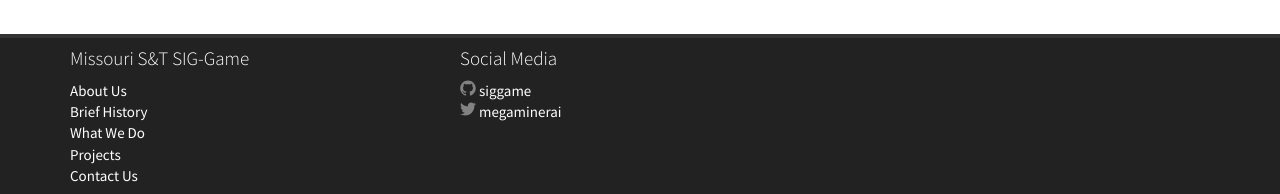
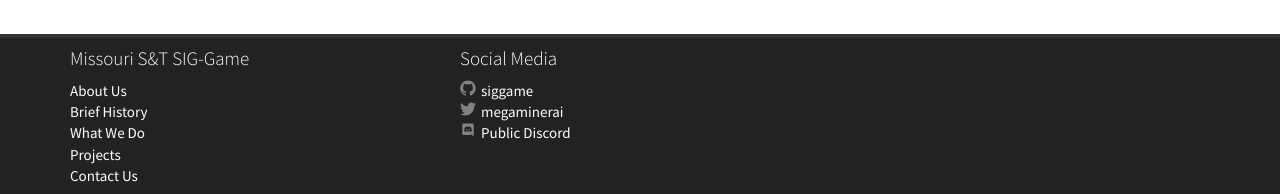
Before and after one commit to siggame/siggame.github.io, a Jekyll site: the page built from index.html, in a window 1280 px wide. Shown: the part 1476-1670 px from the top of the page. Built offline with Jekyll 4.4.1, drawn with Linux system fonts in a browser that asks for light colours; nearby versions of some CDN libraries.

Commit message:
Added Discord link in footer

```diff
--- a/_includes/footer.html
+++ b/_includes/footer.html
@@ -20,7 +20,7 @@
                         <ul>
                             <li>
                                 <a href="https://github.com/siggame">
-                                    <span class="icon icon--github">
+                                    <span class="icon icon--github" style="padding-right:2px;">
                                         <svg viewBox="0 0 16 16" width="16px" height="16px">
                                             <path fill="#828282" d="M7.999,0.431c-4.285,0-7.76,3.474-7.76,7.761 c0,3.428,2.223,6.337,5.307,7.363c0.388,0.071,0.53-0.168,0.53-0.374c0-0.184-0.007-0.672-0.01-1.32 c-2.159,0.469-2.614-1.04-2.614-1.04c-0.353-0.896-0.862-1.135-0.862-1.135c-0.705-0.481,0.053-0.472,0.053-0.472 c0.779,0.055,1.189,0.8,1.189,0.8c0.692,1.186,1.816,0.843,2.258,0.645c0.071-0.502,0.271-0.843,0.493-1.037 C4.86,11.425,3.049,10.76,3.049,7.786c0-0.847,0.302-1.54,0.799-2.082C3.768,5.507,3.501,4.718,3.924,3.65 c0,0,0.652-0.209,2.134,0.796C6.677,4.273,7.34,4.187,8,4.184c0.659,0.003,1.323,0.089,1.943,0.261 c1.482-1.004,2.132-0.796,2.132-0.796c0.423,1.068,0.157,1.857,0.077,2.054c0.497,0.542,0.798,1.235,0.798,2.082 c0,2.981-1.814,3.637-3.543,3.829c0.279,0.24,0.527,0.713,0.527,1.437c0,1.037-0.01,1.874-0.01,2.129 c0,0.208,0.14,0.449,0.534,0.373c3.081-1.028,5.302-3.935,5.302-7.362C15.76,3.906,12.285,0.431,7.999,0.431z"/></svg>
                                     </span>
@@ -30,11 +30,31 @@
                             </li>
                             <li>
                                 <a href="https://twitter.com/megaminerai">
-                                    <span class="icon icon--twitter">
+                                    <span class="icon icon--twitter" style="padding-right:2px;">
                                         <svg viewBox="0 0 16 16" width="16px" height="16px">
                                             <path fill="#828282" d="M15.969,3.058c-0.586,0.26-1.217,0.436-1.878,0.515c0.675-0.405,1.194-1.045,1.438-1.809c-0.632,0.375-1.332,0.647-2.076,0.793c-0.596-0.636-1.446-1.033-2.387-1.033c-1.806,0-3.27,1.464-3.27,3.27 c0,0.256,0.029,0.506,0.085,0.745C5.163,5.404,2.753,4.102,1.14,2.124C0.859,2.607,0.698,3.168,0.698,3.767 c0,1.134,0.577,2.135,1.455,2.722C1.616,6.472,1.112,6.325,0.671,6.08c0,0.014,0,0.027,0,0.041c0,1.584,1.127,2.906,2.623,3.206 C3.02,9.402,2.731,9.442,2.433,9.442c-0.211,0-0.416-0.021-0.615-0.059c0.416,1.299,1.624,2.245,3.055,2.271 c-1.119,0.877-2.529,1.4-4.061,1.4c-0.264,0-0.524-0.015-0.78-0.046c1.447,0.928,3.166,1.469,5.013,1.469 c6.015,0,9.304-4.983,9.304-9.304c0-0.142-0.003-0.283-0.009-0.423C14.976,4.29,15.531,3.714,15.969,3.058z"/></svg>
                                     </span>
                                     <span class="username">megaminerai</span>
+                                </a>
+                            </li>
+                            <li>
+                                <a href="https://discord.gg/QmQqudn">
+                                    <span class="icon icon--discord" style="padding-right:2px;">
+                                        <svg x="0px" y="0px" viewBox="0 0 245 240" width="16px" height="16px">
+                                        <g fill="#828282">
+                                            <path class="st0" d="M104.4,103.9c-5.7,0-10.2,5-10.2,11.1c0,6.1,4.6,11.1,10.2,11.1c5.7,0,10.2-5,10.2-11.1,C114.7,108.9,110.1,103.9,104.4,103.9z"/>
+                                            <path class="st0" d="M140.9,103.9c-5.7,0-10.2,5-10.2,11.1c0,6.1,4.6,11.1,10.2,11.1c5.7,0,10.2-5,10.2-11.1,C151.1,108.9,146.6,103.9,140.9,103.9z"/>
+                                            <path class="st0" d="M189.5,20H55.5C44.2,20,35,29.2,35,40.6v135.2c0,11.4,9.2,20.6,20.5,20.6h113.4l-5.3-18.5l12.8,11.9l12.1,11.2
+                                                L210,220v-44.2v-10V40.6C210,29.2,200.8,20,189.5,20z M150.9,150.6c0,0-3.6-4.3-6.6-8.1c13.1-3.7,18.1-11.9,18.1-11.9
+                                                c-4.1,2.7-8,4.6-11.5,5.9c-5,2.1-9.8,3.5-14.5,4.3c-9.6,1.8-18.4,1.3-25.9-0.1c-5.7-1.1-10.6-2.7-14.7-4.3c-2.3-0.9-4.8-2-7.3-3.4
+                                                c-0.3-0.2-0.6-0.3-0.9-0.5c-0.2-0.1-0.3-0.2-0.4-0.3c-1.8-1-2.8-1.7-2.8-1.7s4.8,8,17.5,11.8c-3,3.8-6.7,8.3-6.7,8.3
+                                                c-22.1-0.7-30.5-15.2-30.5-15.2c0-32.2,14.4-58.3,14.4-58.3c14.4-10.8,28.1-10.5,28.1-10.5l1,1.2c-18,5.2-26.3,13.1-26.3,13.1
+                                                s2.2-1.2,5.9-2.9c10.7-4.7,19.2-6,22.7-6.3c0.6-0.1,1.1-0.2,1.7-0.2c6.1-0.8,13-1,20.2-0.2c9.5,1.1,19.7,3.9,30.1,9.6
+                                                c0,0-7.9-7.5-24.9-12.7l1.4-1.6c0,0,13.7-0.3,28.1,10.5c0,0,14.4,26.1,14.4,58.3C181.5,135.4,173,149.9,150.9,150.6z"/>
+                                        </g>
+                                        </svg>
+                                    </span>
+                                    <span class="username">Public Discord</span>
                                 </a>
                             </li>
                         </ul>
```
